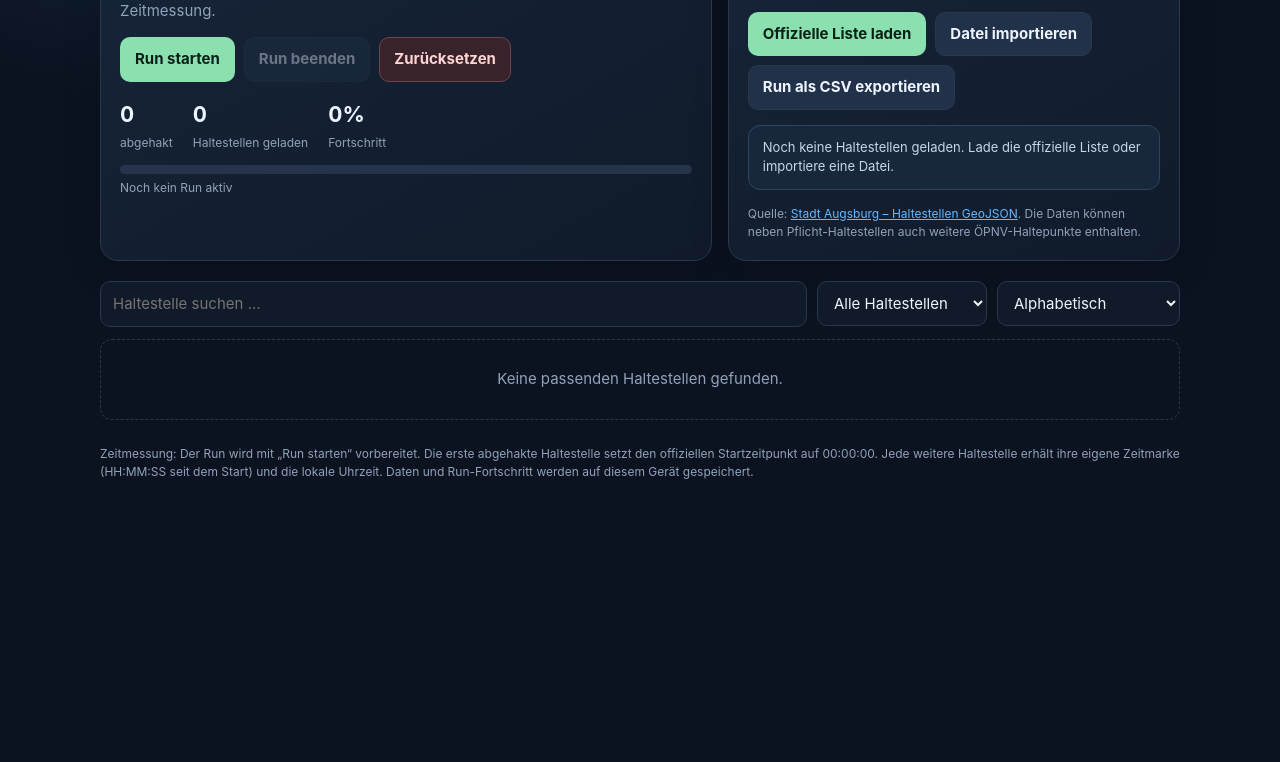
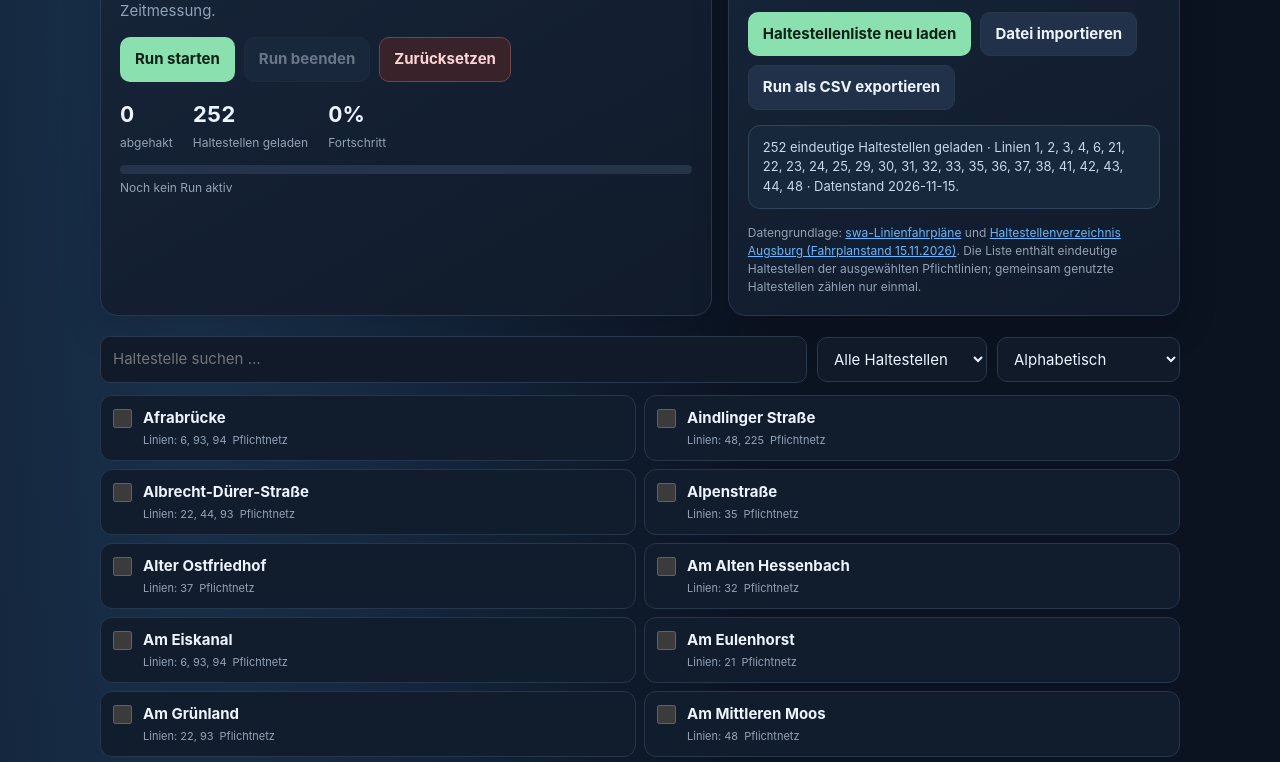
Before and after one commit to kilidieKiwi/Speedrunning-Auxopnv, a plain HTML site: page index.html in a window 1280 px wide. Shown: the part 401-1163 px from the top of the page. Before the commit the page ends 952 px from the top, so only its background shows below. Drawn offline with Linux system fonts and the light colour scheme.

Commit message:
Load bundled full Augsburg stop checklist automatically

```diff
--- a/index.html
+++ b/index.html
@@ -48,15 +48,15 @@ footer{margin-top:25px;color:var(--muted);font-size:12px}a{color:var(--accent2)}
     </div>
     <div class="panel">
       <h2>HALTESTELLEN-DATEN</h2>
-      <p class="muted">Die Liste wird aus dem offenen GeoJSON-Datensatz der Stadt Augsburg geladen. Falls das Laden im Browser blockiert wird, kannst du die GeoJSON- oder eine GTFS-stops.txt-Datei manuell importieren.</p>
+      <p class="muted">Die Pflicht-Haltestellen der Straßenbahnlinien 1, 2, 3, 4, 6 und der Stadtbuslinien 21–48 sind bereits eingebaut. AVV-Regionalbusse bleiben als Fortbewegungsmittel erlaubt, zählen aber nicht zur Pflichtliste.</p>
       <div class="actions">
-        <button class="primary" id="loadBtn">Offizielle Liste laden</button>
+        <button class="primary" id="loadBtn">Haltestellenliste neu laden</button>
         <label class="filelabel" for="fileInput">Datei importieren</label>
         <input id="fileInput" type="file" accept=".json,.geojson,.txt,.csv" hidden>
         <button id="exportBtn">Run als CSV exportieren</button>
       </div>
-      <div class="notice" id="dataStatus">Noch keine Haltestellen geladen. Lade die offizielle Liste oder importiere eine Datei.</div>
-      <div class="small">Quelle: <a href="https://www.augsburg.de/fileadmin/user_upload/buergerservice_rathaus/Smart_City/opendata/Haltestellen.geojson" target="_blank" rel="noopener">Stadt Augsburg – Haltestellen GeoJSON</a>. Die Daten können neben Pflicht-Haltestellen auch weitere ÖPNV-Haltepunkte enthalten.</div>
+      <div class="notice" id="dataStatus">Die eingebettete Haltestellenliste wird geladen …</div>
+      <div class="small">Datengrundlage: <a href="https://www.sw-augsburg.de/privatkunden/mobilitaet/swa-bus-tram/fahr-und-netzplaene/linienfahrplaene" target="_blank" rel="noopener">swa-Linienfahrpläne</a> und <a href="https://www.fahrplan.guru/haltestelle/deutschland/bayern/augsburg" target="_blank" rel="noopener">Haltestellenverzeichnis Augsburg (Fahrplanstand 15.11.2026)</a>. Die Liste enthält eindeutige Haltestellen der ausgewählten Pflichtlinien; gemeinsam genutzte Haltestellen zählen nur einmal.</div>
     </div>
   </section>
 
@@ -111,7 +111,25 @@ function finish(){if(!state.active||state.finished)return;state.finished=true;st
 function reset(){if(!confirm('Diesen Run und alle Checkmarks wirklich zurücksetzen?'))return;clearInterval(tick);state={...state,active:false,finished:false,armedAt:null,firstStopAt:null,startedAt:null,finishedAt:null,marks:{}};save();render()}
 function toggle(id,checked){if(!state.active||state.finished)return;if(checked){const t=now();if(!state.firstStopAt){state.firstStopAt=t;state.startedAt=t}state.marks[id]={wall:t,elapsed:t-state.firstStopAt}}else{delete state.marks[id];if(!Object.keys(state.marks).length){state.firstStopAt=null;state.startedAt=null}else{const first=Math.min(...Object.values(state.marks).map(m=>m.wall));state.firstStopAt=first;Object.values(state.marks).forEach(m=>m.elapsed=m.wall-first)}}save();render()}
 function exportCsv(){const rows=[['Haltestelle','Linien','Abgehakt','Zeit seit erster Haltestelle','Uhrzeit','Breitengrad','Längengrad']];state.stops.forEach(s=>{const m=state.marks[s.id];rows.push([s.name,s.lines,m?'ja':'nein',m?elapsed(m.elapsed):'',m?formatClock(m.wall):'',s.lat||'',s.lon||''])});const csv=rows.map(r=>r.map(v=>'"'+String(v??'').replace(/"/g,'""')+'"').join(';')).join('\r\n');const a=document.createElement('a');a.href=URL.createObjectURL(new Blob(['\uFEFF'+csv],{type:'text/csv;charset=utf-8'}));a.download='augsburg-speedrun-'+new Date().toISOString().slice(0,10)+'.csv';a.click();URL.revokeObjectURL(a.href)}
-async function loadOfficial(){ $('dataStatus').textContent='Lade GeoJSON der Stadt Augsburg …';try{const r=await fetch(DATA_URL);if(!r.ok)throw new Error('HTTP '+r.status);const json=await r.json();const stops=normalizeGeo(json);if(!stops.length)throw new Error('Keine Haltestellen im GeoJSON erkannt');state.stops=stops;save();$('dataStatus').textContent=stops.length+' Haltestellen aus dem städtischen GeoJSON geladen. Bitte prüfe, ob der Datensatz alle Pflicht-Haltestellen deiner Linien enthält.';render()}catch(e){$('dataStatus').textContent='Automatisches Laden nicht möglich ('+e.message+'). Bitte GeoJSON oder GTFS-stops.txt herunterladen und über „Datei importieren“ laden.'}}
+async function loadOfficial(){
+ $('dataStatus').textContent='Lade die eingebettete Augsburger Pflicht-Haltestellenliste …';
+ try{
+  const r=await fetch('./stops.json?v=20261115',{cache:'no-store'});
+  if(!r.ok)throw new Error('HTTP '+r.status);
+  const data=await r.json();
+  const stops=(data.stops||[]).map(s=>({id:String(s.id),name:String(s.name),lines:Array.isArray(s.lines)?s.lines.join(', '):String(s.lines||''),source:'Pflichtnetz'}));
+  if(!stops.length)throw new Error('Keine Haltestellen in stops.json gefunden');
+  const validIds=new Set(stops.map(s=>s.id));
+  state.stops=stops;
+  state.marks=Object.fromEntries(Object.entries(state.marks||{}).filter(([id])=>validIds.has(id)));
+  state.dataVersion=data.updated||'';
+  save();
+  $('dataStatus').textContent=stops.length+' eindeutige Haltestellen geladen · Linien '+(data.requiredLines||[]).join(', ')+' · Datenstand '+(data.updated||'unbekannt')+'.';
+  render();
+ }catch(e){
+  $('dataStatus').textContent='Die eingebettete Liste konnte nicht geladen werden ('+e.message+'). Bitte Seite neu laden oder stops.json im Repository prüfen.';
+ }
+}
 $('startBtn').addEventListener('click',start);$('finishBtn').addEventListener('click',finish);$('resetBtn').addEventListener('click',reset);$('loadBtn').addEventListener('click',loadOfficial);$('exportBtn').addEventListener('click',exportCsv);
 $('search').addEventListener('input',render);$('filter').addEventListener('change',render);$('sort').addEventListener('change',render);
 $('stopList').addEventListener('change',e=>{if(e.target.matches('input[type=checkbox][data-id]'))toggle(e.target.dataset.id,e.target.checked)});
@@ -119,6 +137,7 @@ $('fileInput').addEventListener('change',async e=>{const f=e.target.files[0];if(
 try{const old=localStorage.getItem(KEY);if(old)state={...state,...JSON.parse(old)}}catch(e){}
 if(state.active&&!state.finished&&state.firstStopAt)tick=setInterval(updateTimer,250);
 render();
+if(!state.stops.length || state.dataVersion!=='2026-11-15') loadOfficial();
 })();
 </script>
 </body>
```
